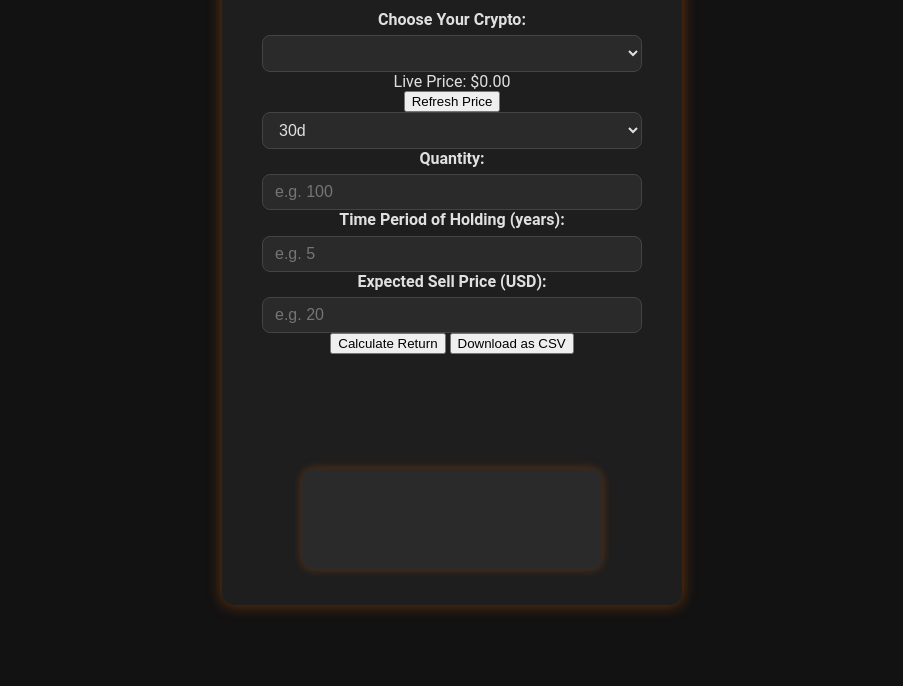
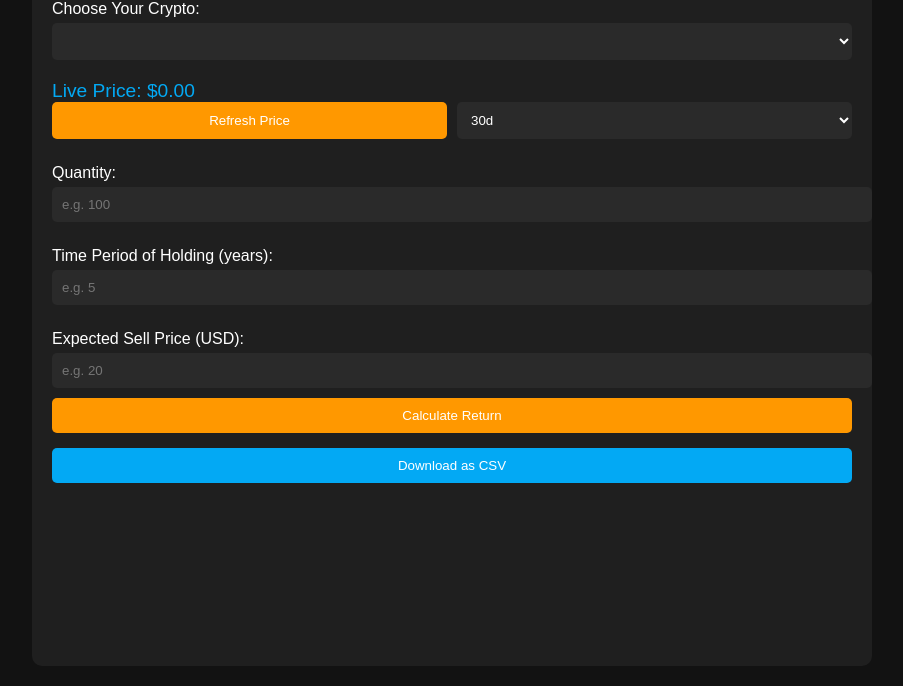
Before and after one commit to dahustler39/Crypto-AI-calculator-3.0, a plain HTML site: page index.html in a window 1280 px wide. Shown: the part 153-839 px from the top of the page, without its empty margins (188-1091 px from the left). Before the commit the page ends 800 px from the top, so only its background shows below. Drawn offline with nearby package versions, Linux system fonts and the light colour scheme.

Commit message:
Update style.css

```diff
--- a/style.css
+++ b/style.css
@@ -1,157 +1,55 @@
-/* Dark theme with orange & blue accents */
-:root {
-  --blue: #0a84ff;
-  --orange: #ff6f00;
-  --background: #121212;
-  --surface: #1e1e1e;
-  --text-primary: #e0e0e0;
-  --text-secondary: #bbbbbb;
-  --input-bg: #2a2a2a;
-  --input-border: #444;
-  --btn-bg: var(--orange);
-  --btn-bg-hover: #ff9100;
+body {
+  font-family: Arial, sans-serif;
+  background-color: #121212;
+  color: #ffffff;
+  margin: 0;
+  padding: 20px;
 }
-
-* {
-  box-sizing: border-box;
+.container {
+  max-width: 800px;
+  margin: auto;
+  background-color: #1f1f1f;
+  padding: 20px;
+  border-radius: 10px;
 }
-
-body {
-  margin: 0;
-  font-family: 'Roboto', sans-serif;
-  background-color: var(--background);
-  color: var(--text-primary);
-  display: flex;
-  justify-content: center;
-  align-items: center;
-  min-height: 100vh;
-  padding: 1rem;
-}
-
-.container {
-  background-color: var(--surface);
-  padding: 2rem 2.5rem;
-  border-radius: 12px;
-  width: 100%;
-  max-width: 460px;
-  box-shadow: 0 0 15px rgba(255, 111, 0, 0.4);
-  text-align: center;
-}
-
-h1 {
-  font-family: 'Orbitron', monospace;
-  font-weight: 500;
-  font-size: 2.3rem;
-  margin-bottom: 1rem;
-  color: var(--orange);
-  user-select: none;
-  display: flex;
-  justify-content: center;
-  align-items: center;
-  gap: 0.6rem;
-}
-
-.crypto-icon {
-  font-size: 2.6rem;
-  color: var(--blue);
-  animation: pulse 3s ease-in-out infinite;
-}
-
-@keyframes pulse {
-  0%, 100% { color: var(--blue);}
-  50% { color: var(--orange);}
-}
-
-.form-group {
-  margin-bottom: 1.25rem;
-  text-align: left;
-  position: relative;
-}
-
 label {
   display: block;
-  margin-bottom: 0.4rem;
-  font-weight: 600;
-  color: var(--text-primary);
+  margin: 15px 0 5px;
 }
-
-input[type="number"], select {
+input, select, button {
   width: 100%;
-  padding: 0.5rem 0.75rem;
-  background-color: var(--input-bg);
-  border: 1.5px solid var(--input-border);
-  border-radius: 8px;
-  color: var(--text-primary);
-  font-size: 1rem;
-  transition: border-color 0.3s ease;
+  padding: 10px;
+  margin-bottom: 10px;
+  border: none;
+  border-radius: 5px;
+  background-color: #2a2a2a;
+  color: white;
 }
-
-input[type="number"]:focus,
-select:focus {
-  outline: none;
-  border-color: var(--blue);
-  box-shadow: 0 0 5px var(--blue);
+button {
+  background-color: #ff9800;
+  cursor: pointer;
 }
-
-small {
-  color: var(--text-secondary);
-  font-size: 0.75rem;
+.secondary-button {
+  background-color: #03a9f4;
+  margin-top: 5px;
 }
-
-.price-container {
-  margin-top: 0.5rem;
-  color: var(--blue);
-  font-weight: 700;
+#price-display {
+  font-size: 1.2em;
+  margin-top: 10px;
+  color: #03a9f4;
+}
+.row {
   display: flex;
   justify-content: space-between;
-  align-items: center;
+  gap: 10px;
 }
-
-#refreshPrice {
-  background: none;
-  border: none;
-  color: var(--orange);
-  font-size: 1.5rem;
-  cursor: pointer;
-  transition: transform 0.3s ease;
+.row > div {
+  flex: 1;
 }
-
-#refreshPrice:hover {
-  transform: rotate(90deg);
-  color: var(--blue);
+canvas {
+  margin-top: 30px;
 }
-
-.btn {
-  background-color: var(--btn-bg);
-  color: white;
-  border: none;
-  font-weight: 700;
-  font-size: 1.1rem;
-  padding: 0.75rem;
-  width: 100%;
-  border-radius: 10px;
-  cursor: pointer;
-  transition: background-color 0.3s ease;
-  margin-top: 1rem;
-  user-select: none;
+.toggle {
+  text-align: right;
+  margin-bottom: 10px;
 }
-
-.btn:hover {
-  background-color: var(--btn-bg-hover);
-}
-
-#result {
-  margin-top: 1.5rem;
-  font-size: 1.2rem;
-  font-weight: 700;
-  color: var(--orange);
-  min-height: 3rem;
-  white-space: pre-line;
-}
-
-canvas {
-  margin-top: 1.5rem;
-  border-radius: 12px;
-  background-color: var(--input-bg);
-  box-shadow: 0 0 10px rgba(255,111,0,0.3);
-}
```
